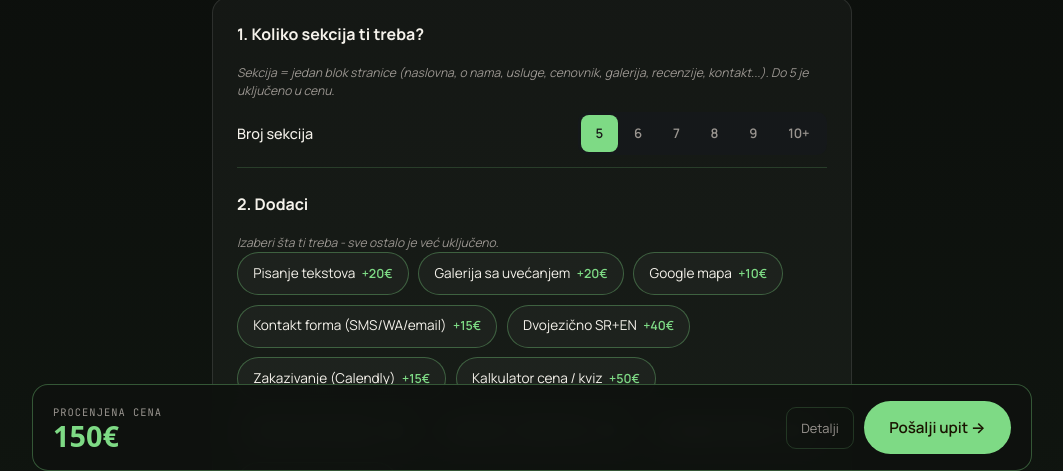
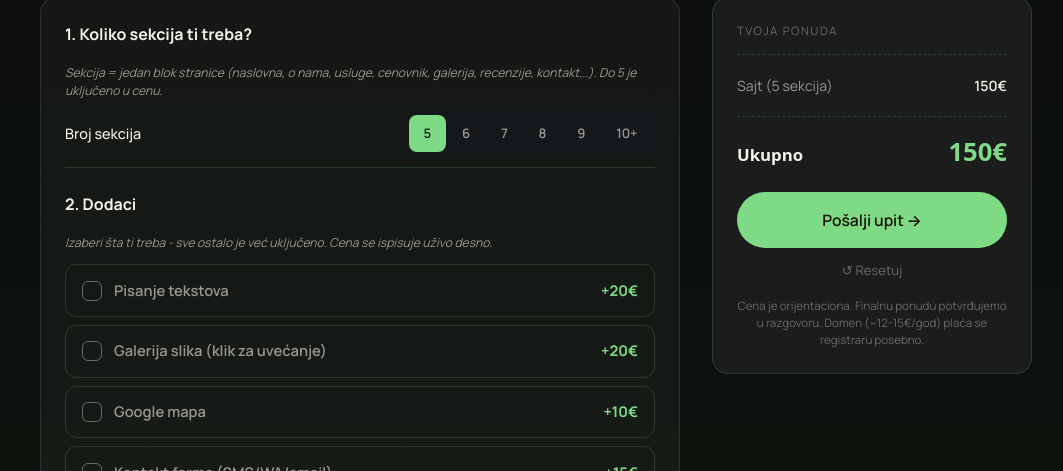
Before and after one commit to solutionskaktus-ui/kaktusdizajn, a plain HTML site: page sajt.html in a window 1280 px wide. Shown: the part 329-800 px from the top of the page, without its empty margins (108-1171 px from the left). Drawn offline with Linux system fonts and the light colour scheme; a web font is replaced by a local one.

Commit message:
Add files via upload

```diff
--- a/sajt.html
+++ b/sajt.html
@@ -108,7 +108,7 @@ src="https://www.facebook.com/tr?id=1731027437892050&ev=PageView&noscript=1"
       <p class="calc2-subtitle">Online za 2-5 dana · 2 revizije · Hosting 0€ · Radi savršeno na telefonu</p>
     </div>
 
-    <div class="calc2">
+    <div class="calc2 sajt-receipt-layout">
       <div class="calc2-form">
 
         <div class="calc2-block">
@@ -127,42 +127,36 @@ src="https://www.facebook.com/tr?id=1731027437892050&ev=PageView&noscript=1"
           </div>
 
           <div class="calc2-step-label calc2-step-main" style="margin-top:1.5rem;">2. Dodaci</div>
-          <p class="calc2-hint">Izaberi šta ti treba - sve ostalo je već uključeno.</p>
-          <div class="calc2-chips">
-            <label class="calc2-chip sajt-chip"><input type="checkbox" id="sadd-tekstovi" onchange="sajtUpdate()"><span>Pisanje tekstova <em>+20€</em></span></label>
-            <label class="calc2-chip sajt-chip"><input type="checkbox" id="sadd-galerija" onchange="sajtUpdate()"><span>Galerija sa uvećanjem <em>+20€</em></span></label>
-            <label class="calc2-chip sajt-chip"><input type="checkbox" id="sadd-mapa" onchange="sajtUpdate()"><span>Google mapa <em>+10€</em></span></label>
-            <label class="calc2-chip sajt-chip"><input type="checkbox" id="sadd-forma" onchange="sajtUpdate()"><span>Kontakt forma (SMS/WA/email) <em>+15€</em></span></label>
-            <label class="calc2-chip sajt-chip"><input type="checkbox" id="sadd-dvojezicno" onchange="sajtUpdate()"><span>Dvojezično SR+EN <em>+40€</em></span></label>
-            <label class="calc2-chip sajt-chip"><input type="checkbox" id="sadd-calendly" onchange="sajtUpdate()"><span>Zakazivanje (Calendly) <em>+15€</em></span></label>
-            <label class="calc2-chip sajt-chip"><input type="checkbox" id="sadd-kalkulator" onchange="sajtUpdate()"><span>Kalkulator cena / kviz <em>+50€</em></span></label>
-            <label class="calc2-chip sajt-chip"><input type="checkbox" id="sadd-animacije" onchange="sajtUpdate()"><span>Premium animacije <em>+30€</em></span></label>
-            <label class="calc2-chip sajt-chip"><input type="checkbox" id="sadd-pixel" onchange="sajtUpdate()"><span>Analytics + Meta Pixel <em>+15€</em></span></label>
-            <label class="calc2-chip sajt-chip"><input type="checkbox" id="sadd-instagram" onchange="sajtUpdate()"><span>Instagram sekcija <em>+15€</em></span></label>
-            <label class="calc2-chip sajt-chip"><input type="checkbox" id="sadd-odrzavanje" onchange="sajtUpdate()"><span>Održavanje <em>10€/mes</em></span></label>
+          <p class="calc2-hint">Izaberi šta ti treba - sve ostalo je već uključeno. Cena se ispisuje uživo desno.</p>
+          <div class="sajt-opts">
+            <label class="sajt-opt"><input type="checkbox" id="sadd-tekstovi" onchange="sajtUpdate()"><span class="sajt-opt-box"></span><span class="sajt-opt-name">Pisanje tekstova</span><span class="sajt-opt-p">+20€</span></label>
+            <label class="sajt-opt"><input type="checkbox" id="sadd-galerija" onchange="sajtUpdate()"><span class="sajt-opt-box"></span><span class="sajt-opt-name">Galerija slika (klik za uvećanje)</span><span class="sajt-opt-p">+20€</span></label>
+            <label class="sajt-opt"><input type="checkbox" id="sadd-mapa" onchange="sajtUpdate()"><span class="sajt-opt-box"></span><span class="sajt-opt-name">Google mapa</span><span class="sajt-opt-p">+10€</span></label>
+            <label class="sajt-opt"><input type="checkbox" id="sadd-forma" onchange="sajtUpdate()"><span class="sajt-opt-box"></span><span class="sajt-opt-name">Kontakt forma (SMS/WA/email)</span><span class="sajt-opt-p">+15€</span></label>
+            <label class="sajt-opt"><input type="checkbox" id="sadd-dvojezicno" onchange="sajtUpdate()"><span class="sajt-opt-box"></span><span class="sajt-opt-name">Dvojezično SR+EN</span><span class="sajt-opt-p">+40€</span></label>
+            <label class="sajt-opt"><input type="checkbox" id="sadd-calendly" onchange="sajtUpdate()"><span class="sajt-opt-box"></span><span class="sajt-opt-name">Online zakazivanje termina</span><span class="sajt-opt-p">+15€</span></label>
+            <label class="sajt-opt"><input type="checkbox" id="sadd-kalkulator" onchange="sajtUpdate()"><span class="sajt-opt-box"></span><span class="sajt-opt-name">Kalkulator cena / kviz</span><span class="sajt-opt-p">+50€</span></label>
+            <label class="sajt-opt"><input type="checkbox" id="sadd-animacije" onchange="sajtUpdate()"><span class="sajt-opt-box"></span><span class="sajt-opt-name">Premium animacije</span><span class="sajt-opt-p">+30€</span></label>
+            <label class="sajt-opt"><input type="checkbox" id="sadd-pixel" onchange="sajtUpdate()"><span class="sajt-opt-box"></span><span class="sajt-opt-name">Analytics + Meta Pixel</span><span class="sajt-opt-p">+15€</span></label>
+            <label class="sajt-opt"><input type="checkbox" id="sadd-instagram" onchange="sajtUpdate()"><span class="sajt-opt-box"></span><span class="sajt-opt-name">Instagram galerija + link na profil</span><span class="sajt-opt-p">+15€</span></label>
+            <label class="sajt-opt sajt-opt-monthly"><input type="checkbox" id="sadd-odrzavanje" onchange="sajtUpdate()"><span class="sajt-opt-box"></span><span class="sajt-opt-name">Održavanje <em>(2 izmene mesečno)</em></span><span class="sajt-opt-p">20€/mes</span></label>
           </div>
         </div>
 
       </div>
 
-      <!-- STICKY: cena + CTA -->
-      <div class="calc2-sticky">
-        <div class="calc2-sticky-inner">
-          <div class="calc2-sticky-price">
-            <span class="calc2-sticky-label">Procenjena cena</span>
-            <span class="calc2-result-price" id="sajt-price">150€</span>
-            <span class="calc2-sticky-label" id="sajt-monthly" hidden>+ 10€/mes održavanje</span>
-          </div>
-          <div class="calc2-sticky-actions">
-            <button type="button" class="calc2-sticky-detail" id="sajt-detail-btn" onclick="sajtToggleDetail()">Detalji</button>
-            <a href="#upit" class="btn btn-primary calc2-cta">Pošalji upit →</a>
-          </div>
+      <!-- RAČUN: ispisuje se uživo -->
+      <div class="sajt-receipt">
+        <div class="sajt-receipt-title">Tvoja ponuda</div>
+        <ul class="sajt-receipt-lines" id="sajt-breakdown"></ul>
+        <div class="sajt-receipt-total">
+          <span>Ukupno</span>
+          <span id="sajt-price">150€</span>
         </div>
-        <div class="calc2-detail-panel" id="sajt-detail-panel" hidden>
-          <ul class="calc2-breakdown" id="sajt-breakdown"></ul>
-          <button type="button" class="calc2-reset" onclick="sajtReset()">↺ Resetuj</button>
-          <p class="calc2-disclaimer">Cena je orijentaciona. Finalnu ponudu potvrđujemo u razgovoru. Domen (~12-15€/god) plaća se registraru posebno.</p>
-        </div>
+        <div class="sajt-receipt-monthly" id="sajt-monthly" hidden>+ 20€/mes održavanje</div>
+        <a href="#upit" class="btn btn-primary sajt-receipt-cta">Pošalji upit →</a>
+        <button type="button" class="calc2-reset sajt-receipt-reset" onclick="sajtReset()">↺ Resetuj</button>
+        <p class="sajt-receipt-note">Cena je orijentaciona. Finalnu ponudu potvrđujemo u razgovoru. Domen (~12-15€/god) plaća se registraru posebno.</p>
       </div>
     </div>
   </div>
@@ -210,7 +204,7 @@ src="https://www.facebook.com/tr?id=1731027437892050&ev=PageView&noscript=1"
       </details>
       <details class="faq-item">
         <summary>Da li mogu sam da menjam sajt kasnije?</summary>
-        <p>Sajt nema admin panel - zato je brz, siguran i ne može da se "pokvari". Izmene idu preko nas: uz Održavanje (10€/mes) imaš 2 izmene mesečno uključene, a bez njega izmena je ~10€.</p>
+        <p>Sajt nema admin panel - zato je brz, siguran i ne može da se "pokvari". Izmene idu preko nas: uz Održavanje (20€/mes) imaš 2 izmene mesečno uključene, a bez njega se izmena naplaćuje ~10€ po komadu.</p>
       </details>
       <details class="faq-item">
         <summary>Šta je sa domenom i hostingom?</summary>
@@ -278,13 +272,13 @@ src="https://www.facebook.com/tr?id=1731027437892050&ev=PageView&noscript=1"
 <script>
 // SAJT KALKULATOR - inline logika (izolovano od script.js)
 (function(){
-  var BASE = 150, PER_SECTION = 20, MONTHLY = 10;
+  var BASE = 150, PER_SECTION = 20, MONTHLY = 20;
   var ADDONS = {
-    tekstovi:{c:20,n:'Pisanje tekstova'}, galerija:{c:20,n:'Galerija sa uvećanjem'},
-    mapa:{c:10,n:'Google mapa'}, forma:{c:15,n:'Kontakt forma (SMS/WA/email)'},
-    dvojezicno:{c:40,n:'Dvojezično SR+EN'}, calendly:{c:15,n:'Zakazivanje (Calendly)'},
-    kalkulator:{c:50,n:'Kalkulator cena / kviz'}, animacije:{c:30,n:'Premium animacije'},
-    pixel:{c:15,n:'Analytics + Meta Pixel'}, instagram:{c:15,n:'Instagram sekcija'}
+    tekstovi:{c:20,n:'Pisanje tekstova'}, galerija:{c:20,n:'Galerija slika'},
+    mapa:{c:10,n:'Google mapa'}, forma:{c:15,n:'Kontakt forma'},
+    dvojezicno:{c:40,n:'Dvojezično SR+EN'}, calendly:{c:15,n:'Online zakazivanje'},
+    kalkulator:{c:50,n:'Kalkulator / kviz'}, animacije:{c:30,n:'Premium animacije'},
+    pixel:{c:15,n:'Analytics + Pixel'}, instagram:{c:15,n:'Instagram galerija'}
   };
   var sections = 5;
 
@@ -298,41 +292,32 @@ src="https://www.facebook.com/tr?id=1731027437892050&ev=PageView&noscript=1"
 
   window.sajtUpdate = function(){
     var total = BASE + Math.max(0, sections-5)*PER_SECTION;
-    var lines = ['Sajt do 5 sekcija: '+BASE+'€'];
-    if (sections>5) lines.push('+'+(sections-5)+' sekcija: '+((sections-5)*PER_SECTION)+'€');
+    var lines = [['Sajt ('+sections+' sekcija)', BASE + Math.max(0,sections-5)*PER_SECTION]];
     for (var key in ADDONS){
       var cb = document.getElementById('sadd-'+key);
-      if (cb && cb.checked){ total += ADDONS[key].c; lines.push(ADDONS[key].n+': +'+ADDONS[key].c+'€'); }
+      if (cb && cb.checked){ total += ADDONS[key].c; lines.push([ADDONS[key].n, ADDONS[key].c]); }
     }
     var monthly = document.getElementById('sadd-odrzavanje');
     var hasMonthly = monthly && monthly.checked;
 
     document.getElementById('sajt-price').textContent = total+'€';
     var fv = document.getElementById('sajt-form-val');
-    if (fv) fv.textContent = total+'€' + (hasMonthly ? ' + 10€/mes' : '');
+    if (fv) fv.textContent = total+'€' + (hasMonthly ? ' + '+MONTHLY+'€/mes' : '');
     var mEl = document.getElementById('sajt-monthly');
     mEl.hidden = !hasMonthly;
 
     var bd = document.getElementById('sajt-breakdown');
     var htmlL = '';
-    for (var j=0;j<lines.length;j++) htmlL += '<li><span>'+lines[j].split(': ')[0]+'</span><span>'+lines[j].split(': ')[1]+'</span></li>';
-    if (hasMonthly) htmlL += '<li class="calc2-bd-sub"><span>Održavanje (opciono)</span><span>10€/mes</span></li>';
+    for (var j=0;j<lines.length;j++) htmlL += '<li><span>'+lines[j][0]+'</span><span>'+lines[j][1]+'€</span></li>';
     bd.innerHTML = htmlL;
     window.__sajtState = {total:total, sections:sections, monthly:hasMonthly, lines:lines};
-  };
-
-  window.sajtToggleDetail = function(){
-    var p = document.getElementById('sajt-detail-panel');
-    var b = document.getElementById('sajt-detail-btn');
-    p.hidden = !p.hidden;
-    if (b) b.textContent = p.hidden ? 'Detalji' : 'Sakrij';
   };
 
   window.sajtReset = function(){
     sections = 5;
     var segs = document.querySelectorAll('#sajt-sekcije button');
     for (var i=0;i<segs.length;i++) segs[i].classList.toggle('active', i===0);
-    var chips = document.querySelectorAll('.sajt-chip input');
+    var chips = document.querySelectorAll('.sajt-opt input');
     for (var i2=0;i2<chips.length;i2++) chips[i2].checked = false;
     sajtUpdate();
   };
@@ -351,7 +336,7 @@ src="https://www.facebook.com/tr?id=1731027437892050&ev=PageView&noscript=1"
       if (cb && cb.checked) addonNames.push(ADDONS[key].n);
     }
     var msg = 'Zdravo!\nTreba mi sajt, uradio sam kalkulator i izbacio mi je okvirnu cenu:\n\n' +
-      'Okvirna cena: ' + s.total + '€' + (s.monthly ? ' + 10€/mes održavanje' : '') + '\n' +
+      'Okvirna cena: ' + s.total + '€' + (s.monthly ? ' + 20€/mes održavanje' : '') + '\n' +
       'Broj sekcija: ' + s.sections + '\n' +
       'Dodaci: ' + (addonNames.length ? addonNames.join(', ') : 'bez dodataka') + '\n\n' +
       'Ime: ' + name + '\nTelefon: ' + phone + '\n\nPozdrav!';
--- a/styles.css
+++ b/styles.css
@@ -2355,3 +2355,65 @@ html.has-cursor, html.has-cursor body { cursor: none; }
 
 /* Kalkulator naslov - ista veličina bez obzira h1/h2 (landing ima h1 zbog SEO) */
 .calc2-title { font-size: clamp(2rem, 4.5vw, 3.5rem); }
+
+/* ============================================================
+   SAJT KALKULATOR — Stil "Uživo račun"
+   ============================================================ */
+.sajt-receipt-layout { display: grid; grid-template-columns: 1fr 320px; gap: 1.5rem; align-items: start; }
+
+/* Lista opcija (leva strana) */
+.sajt-opts { display: flex; flex-direction: column; gap: 0.5rem; margin-top: 0.75rem; }
+.sajt-opt {
+  display: flex; align-items: center; gap: 0.75rem;
+  padding: 0.85rem 1rem;
+  border: 1px solid var(--border);
+  border-radius: 11px;
+  cursor: pointer;
+  font-size: 0.92rem; font-weight: 600;
+  transition: all 0.18s var(--ease);
+}
+.sajt-opt:hover { border-color: rgba(126,218,133,0.4); }
+.sajt-opt input { position: absolute; opacity: 0; pointer-events: none; }
+.sajt-opt-box {
+  width: 20px; height: 20px; flex-shrink: 0;
+  border: 1.5px solid var(--text-dim);
+  border-radius: 6px;
+  display: flex; align-items: center; justify-content: center;
+  transition: all 0.18s var(--ease);
+}
+.sajt-opt-box::after { content: '✓'; color: #0b1a0e; font-size: 0.75rem; font-weight: 800; opacity: 0; }
+.sajt-opt input:checked + .sajt-opt-box { background: var(--gold); border-color: var(--gold); }
+.sajt-opt input:checked + .sajt-opt-box::after { opacity: 1; }
+.sajt-opt input:checked ~ .sajt-opt-name { color: var(--text); }
+.sajt-opt-name { color: var(--text-muted); }
+.sajt-opt-name em { color: var(--text-dim); font-style: normal; font-size: 0.82rem; }
+.sajt-opt-p { margin-left: auto; color: var(--gold); font-weight: 700; white-space: nowrap; }
+.sajt-opt:has(input:checked) { background: rgba(126,218,133,0.08); border-color: var(--gold); }
+.sajt-opt-monthly { border-style: dashed; }
+
+/* Račun (desna strana, sticky) */
+.sajt-receipt {
+  background: var(--bg-card);
+  border: 1px solid var(--border);
+  border-radius: 16px;
+  padding: 1.5rem;
+  position: sticky; top: 90px;
+}
+.sajt-receipt-title { font-size: 0.72rem; letter-spacing: 1.5px; text-transform: uppercase; color: var(--text-dim); border-bottom: 1px dashed var(--border); padding-bottom: 0.85rem; margin-bottom: 0.85rem; }
+.sajt-receipt-lines { list-style: none; padding: 0; margin: 0; }
+.sajt-receipt-lines li { display: flex; justify-content: space-between; font-size: 0.88rem; padding: 0.4rem 0; color: var(--text-muted); }
+.sajt-receipt-lines li span:last-child { color: var(--text); font-weight: 600; }
+.sajt-receipt-total { display: flex; justify-content: space-between; align-items: baseline; border-top: 1px dashed var(--border); margin-top: 0.75rem; padding-top: 0.9rem; font-family: var(--font-display); font-size: 1.05rem; font-weight: 800; }
+.sajt-receipt-total span:last-child { color: var(--gold); font-size: 1.6rem; }
+.sajt-receipt-monthly { text-align: right; font-size: 0.8rem; color: var(--gold); margin-top: 0.25rem; }
+.sajt-receipt-cta { width: 100%; justify-content: center; margin-top: 1.25rem; padding: 0.95rem; font-size: 0.98rem; }
+.sajt-receipt-reset { display: block; width: 100%; text-align: center; margin-top: 0.75rem; background: none; border: none; color: var(--text-dim); font-size: 0.82rem; cursor: pointer; font-family: var(--font-body); }
+.sajt-receipt-reset:hover { color: var(--gold); }
+.sajt-receipt-note { font-size: 0.72rem; color: var(--text-dim); line-height: 1.5; margin-top: 1rem; text-align: center; }
+
+/* Mobilni: račun ide ispod, ostaje sticky na dnu */
+@media (max-width: 820px) {
+  .sajt-receipt-layout { grid-template-columns: 1fr; }
+  .sajt-receipt { position: sticky; bottom: 0; top: auto; border-radius: 16px 16px 0 0; box-shadow: 0 -8px 30px rgba(0,0,0,0.4); }
+  .sajt-receipt-note { display: none; }
+}
```
